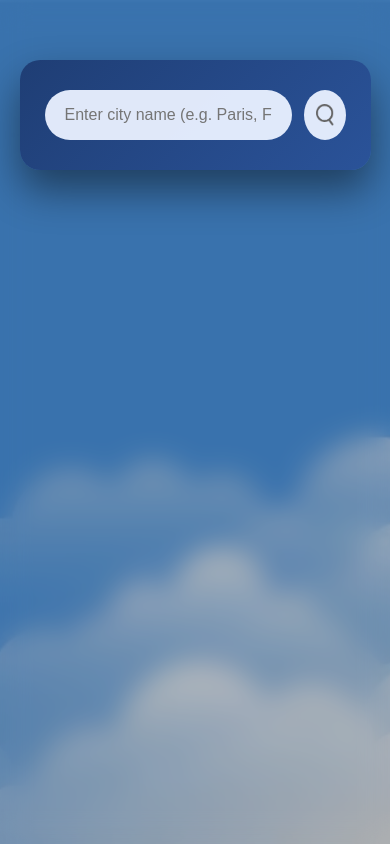
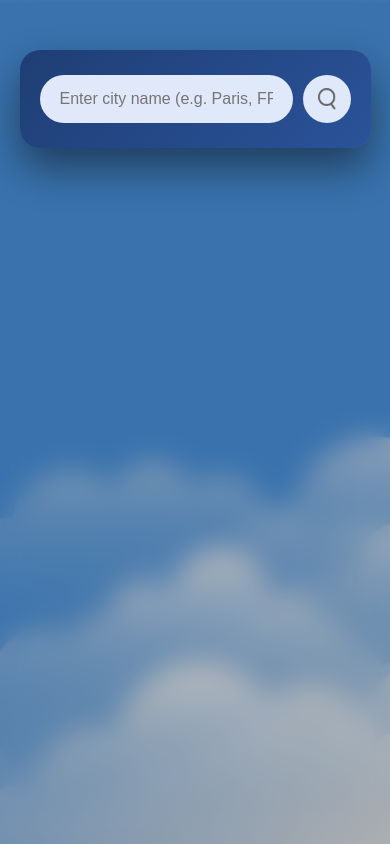
Before and after one commit to mayurigade-hub/Weather-App, a plain HTML site: page index.html in a window 390 px wide. Drawn offline with Linux system fonts and the light colour scheme.

Commit message:
Improve mobile responsiveness and background blur

```diff
--- a/style.css
+++ b/style.css
@@ -5,17 +5,18 @@
   font-family: "Poppins", sans-serif;
 }
 
-/* ---------------- BACKGROUND ---------------- */
+/* ================= BACKGROUND ================= */
 
 body {
-  min-height: 100vh;
-  overflow: hidden;
+  min-height: 100svh; /* mobile-safe viewport */
+  overflow-x: hidden;
 }
 
-/* Background image */
+/* Background image layer */
 .bg {
   position: fixed;
   inset: 0;
+  min-height: 100svh;
   background: url("img/bg.avif") center / cover no-repeat;
   z-index: -2;
 }
@@ -29,23 +30,24 @@ body {
   background: rgba(0, 0, 0, 0.25);
 }
 
-/* ---------------- APP LAYER ---------------- */
+/* ================= APP LAYER ================= */
 
 .app {
   position: relative;
   z-index: 1;
-  min-height: 100vh;
+  min-height: 100svh;
   display: flex;
   justify-content: center;
   align-items: flex-start;
+  padding: 20px 0;
 }
 
-/* ---------------- CARD ---------------- */
+/* ================= CARD ================= */
 
 .card {
   width: 90%;
   max-width: 420px;
-  margin: 60px auto;
+  margin: 40px auto;
 
   background: linear-gradient(
     135deg,
@@ -61,31 +63,37 @@ body {
   box-shadow: 0 20px 40px rgba(0, 0, 0, 0.45);
 }
 
-/* ---------------- SEARCH ---------------- */
+/* ================= SEARCH ================= */
 
 .search {
   display: flex;
-  gap: 12px;
+  align-items: center;
+  gap: 10px;
+  width: 100%;
 }
 
 .search input {
   flex: 1;
-  height: 50px;
+  min-width: 0; /* CRITICAL for mobile */
+  height: 48px;
   border-radius: 30px;
   border: none;
   outline: none;
   padding: 0 20px;
   font-size: 16px;
   background: rgba(234, 242, 255, 0.95);
+  color: #333;
 }
 
 .search button {
-  width: 50px;
-  height: 50px;
+  flex-shrink: 0;
+  width: 48px;
+  height: 48px;
   border-radius: 50%;
   border: none;
   background: rgba(234, 242, 255, 0.95);
   cursor: pointer;
+
   display: flex;
   align-items: center;
   justify-content: center;
@@ -95,7 +103,7 @@ body {
   width: 18px;
 }
 
-/* ---------------- WEATHER ---------------- */
+/* ================= WEATHER ================= */
 
 .weather {
   display: none;
@@ -117,7 +125,7 @@ body {
   margin-top: -5px;
 }
 
-/* ---------------- DETAILS ---------------- */
+/* ================= DETAILS ================= */
 
 .details {
   display: flex;
@@ -141,7 +149,7 @@ body {
   font-size: 18px;
 }
 
-/* ---------------- ERROR ---------------- */
+/* ================= ERROR ================= */
 
 .error {
   display: none;
@@ -151,13 +159,12 @@ body {
   color: #ffb4b4;
 }
 
-/* ---------------- RESPONSIVE ---------------- */
+/* ================= RESPONSIVE ================= */
 
 @media (max-width: 480px) {
-  .details {
-    flex-direction: column;
-    align-items: center;
-    gap: 25px;
+  .card {
+    margin: 30px auto;
+    padding: 25px 20px;
   }
 
   .weather h1 {
@@ -167,4 +174,10 @@ body {
   .weather h2 {
     font-size: 26px;
   }
+
+  .details {
+    flex-direction: column;
+    align-items: center;
+    gap: 25px;
+  }
 }
```
